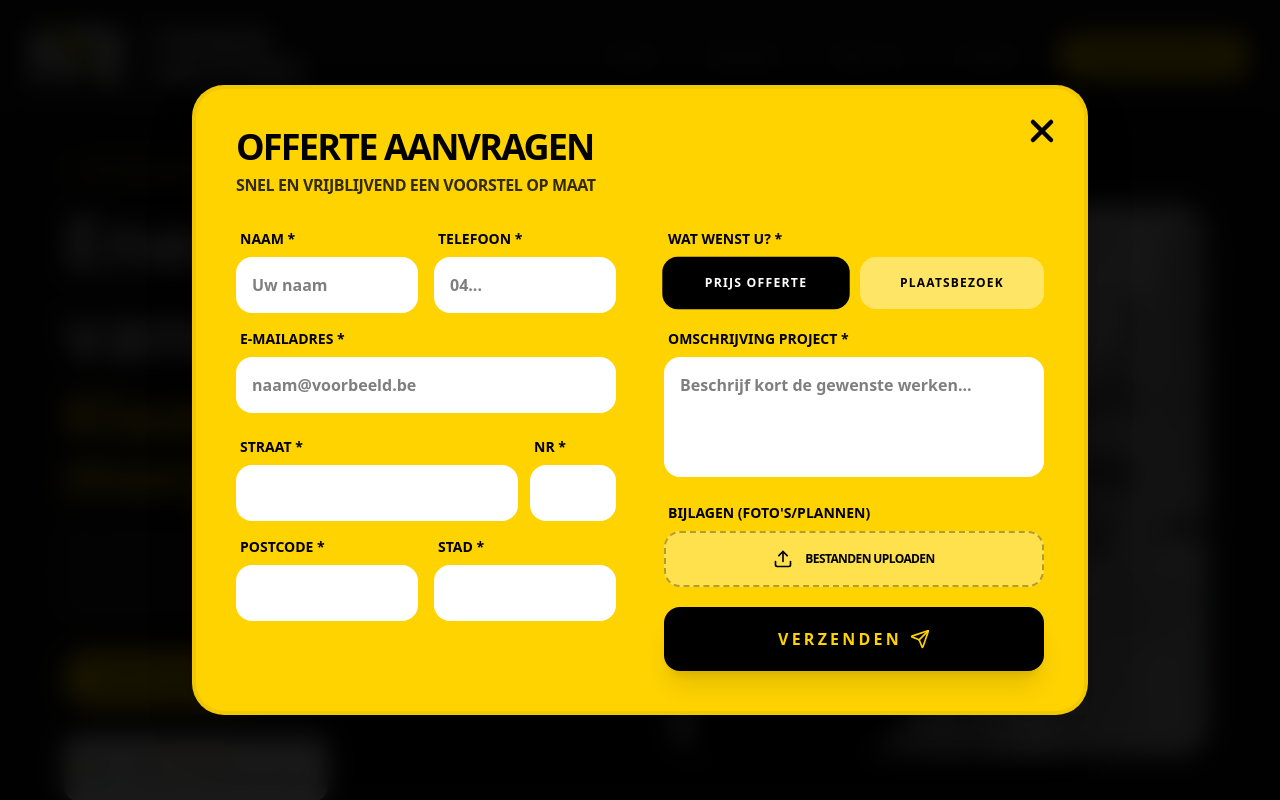
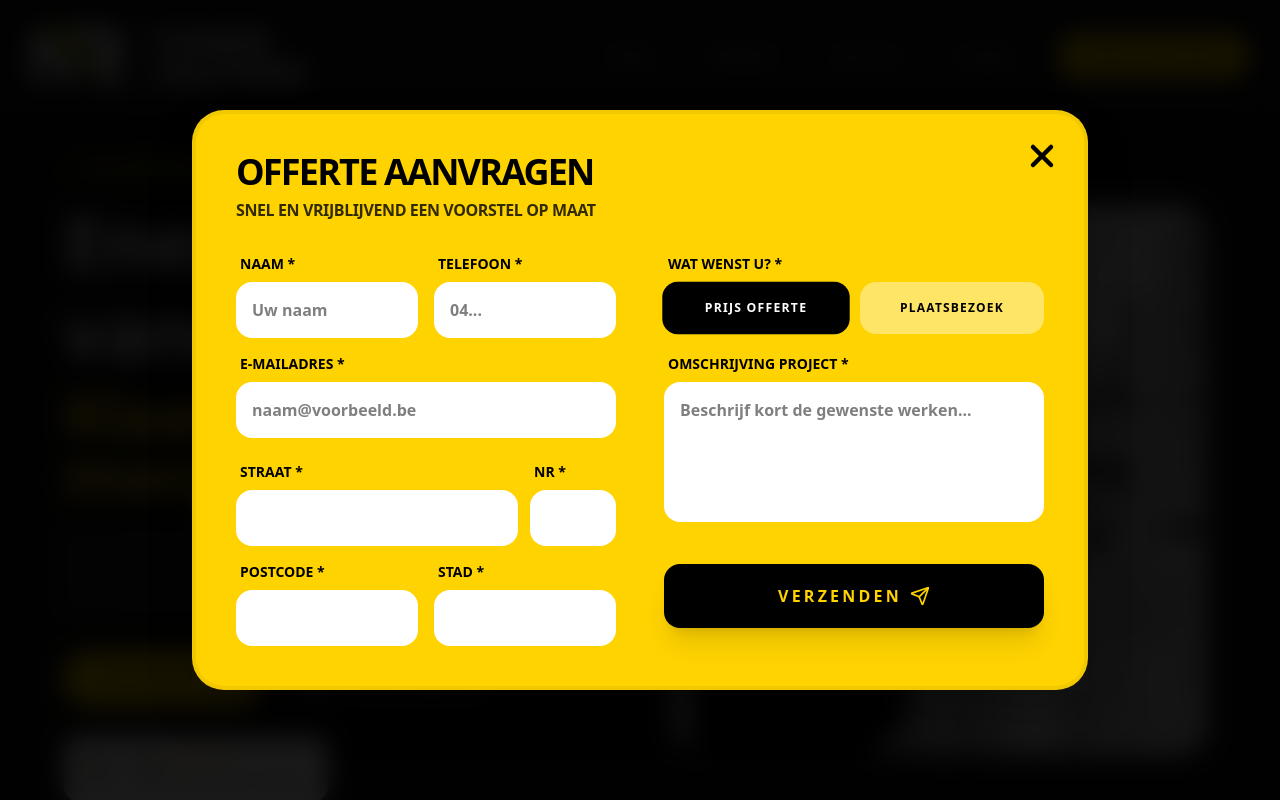
Before and after one commit to JongenelenB/NR-Power-Solution, a React (Vite) app: page / in a window 1280 px wide. Both pictures are taken after a click on the button "VRAAG EEN OFFERTE". Shown: the top 800 px of the page. Built offline with nearby package versions, Linux system fonts and the light colour scheme.

Commit message:
adding finishing touches and scroll to hero contact us button

```diff
--- a/src/components/Hero.tsx
+++ b/src/components/Hero.tsx
@@ -28,7 +28,7 @@ export default function Hero() {
             {/* CTA Knoppen Rij */}
             <div className="flex flex-wrap items-center gap-8">
               <a
-                href="#diensten"
+                href="#contact"
                 className="px-8 py-4 bg-[#FFD300] text-black font-bold rounded-full hover:bg-white transition-all duration-300 shadow-lg shadow-[#FFD300]/20 uppercase text-sm tracking-wider"
               >
                 Contacteer ons
--- a/src/components/Offerte.tsx
+++ b/src/components/Offerte.tsx
@@ -10,7 +10,7 @@ export default function OfferteModal({ isOpen, onClose }) {
   useEffect(() => {
     if (isOpen) {
       setIsRendered(true);
-      setResult(""); // Reset status bij openen
+      setResult("");
       setTimeout(() => setIsVisible(true), 10);
     } else {
       setIsVisible(false);
@@ -39,7 +39,6 @@ export default function OfferteModal({ isOpen, onClose }) {
       if (data.success) {
         setResult("Formulier succesvol verzonden!");
         event.target.reset();
-        // Sluit de modal automatisch na 2 seconden bij succes
         setTimeout(() => onClose(), 2000);
       } else {
         console.log("Error", data);
@@ -210,7 +209,7 @@ export default function OfferteModal({ isOpen, onClose }) {
                 </div>
               </div>
 
-              <div className="flex-grow space-y-2">
+              <div className="space-y-2">
                 <label className="block text-black font-black uppercase text-sm ml-1">
                   Omschrijving Project *
                 </label>
@@ -219,11 +218,11 @@ export default function OfferteModal({ isOpen, onClose }) {
                   name="message"
                   rows={4}
                   placeholder="Beschrijf kort de gewenste werken..."
-                  className="w-full p-4 rounded-2xl border-none bg-white text-black font-bold outline-none resize-none focus:ring-4 focus:ring-black/10 h-[120px] transition-all"
+                  className="w-full p-4 rounded-2xl border-none bg-white text-black font-bold outline-none resize-none focus:ring-4 focus:ring-black/10 h-[140px] transition-all"
                 ></textarea>
               </div>
 
-              <div className="space-y-2">
+              {/* <div className="space-y-2">
                 <label className="block text-black font-black uppercase text-sm ml-1">
                   Bijlagen (Foto's/Plannen)
                 </label>
@@ -241,15 +240,15 @@ export default function OfferteModal({ isOpen, onClose }) {
                     </span>
                   </div>
                 </div>
-              </div>
+              </div> */}
 
-              <div className="space-y-3">
+              <div className="space-y-3 mt-4">
                 <button
                   type="submit"
                   disabled={isSubmitting}
                   className={`w-full bg-black text-[#FFD300] font-black uppercase py-5 rounded-2xl
                              hover:bg-white hover:text-black transition-all duration-300 tracking-[0.2em] shadow-xl flex items-center justify-center gap-2 group
-                             ${isSubmitting ? "opacity-50 cursor-not-allowed" : "cursor-pointer"}`}
+                             ${isSubmitting ? "opacity-50 cursor-not-allowed" : "cursor-pointer active:scale-95"}`}
                 >
                   {isSubmitting ? "Bezig..." : "Verzenden"}
                   {!isSubmitting && (
```
